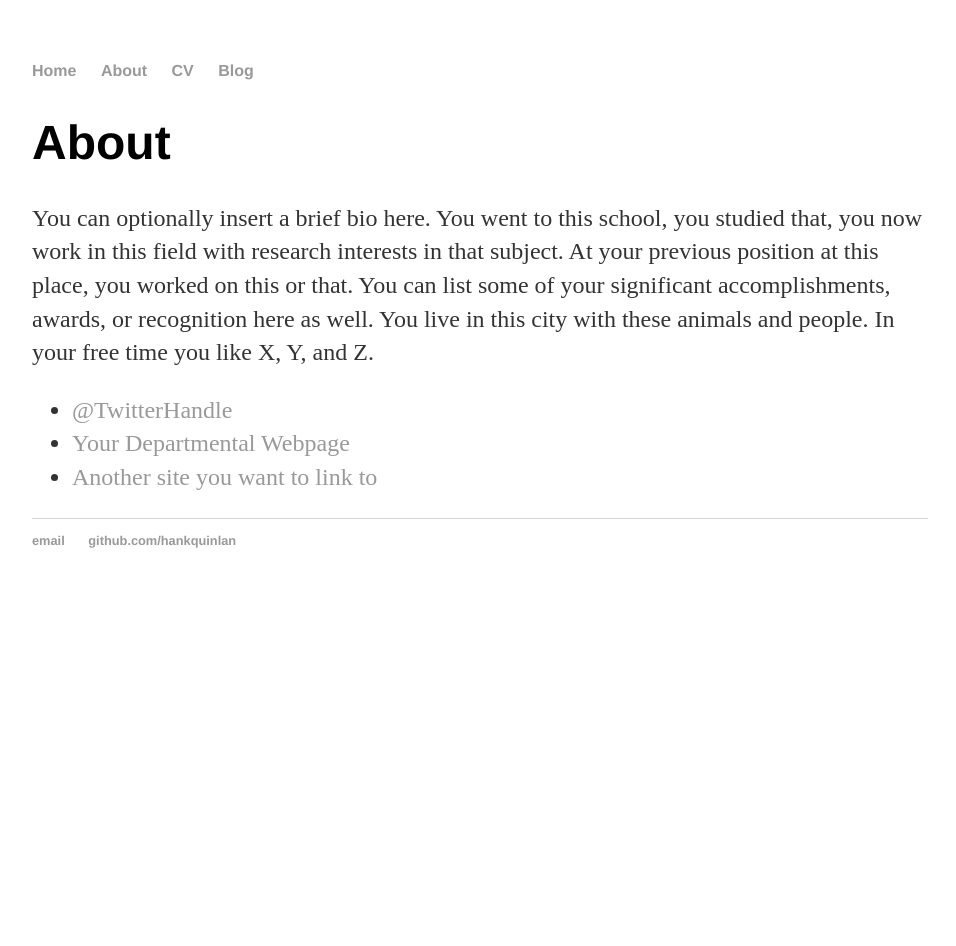
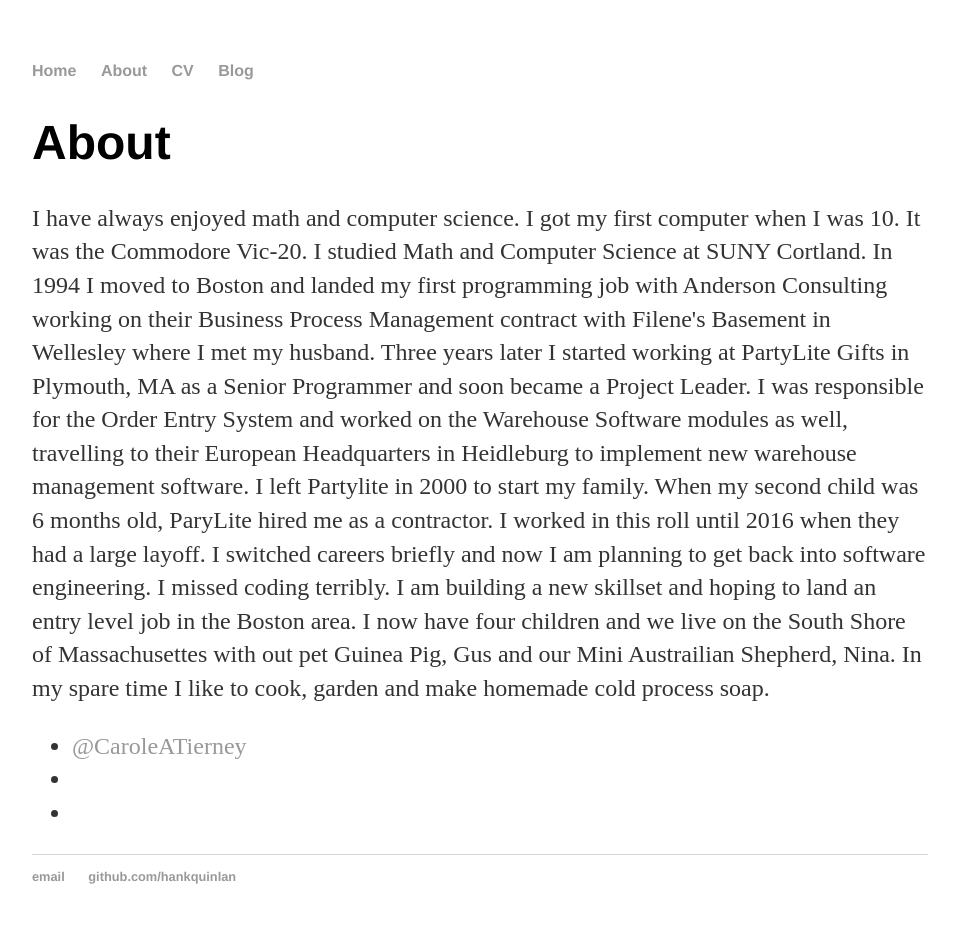
Before and after one commit to caroleatierney/Before-GA-Repository, a Jekyll site: the page built from about/index.html, in a window 1280 px wide. Shown: the whole page, without its empty margins (160-1116 px from the left). Built offline with Jekyll 4.4.1, drawn with Linux system fonts in a browser that asks for light colours; before the commit the page ends 900 px from its top, so only the background shows below that.

Commit message:
Update index.html
My updates

```diff
--- a/about/index.html
+++ b/about/index.html
@@ -1,15 +1,15 @@
 ---
 layout: default
-title: About Hank Quinlan
+title: About Carole Tierney
 ---
 
 		<div class="about">
 			<h1>About</h1>
-			<p>You can optionally insert a brief bio here. You went to this school, you studied that, you now work in this field with research interests in that subject. At your previous position at this place, you worked on this or that. You can list some of your significant accomplishments, awards, or recognition here as well. You live in this city with these animals and people. In your free time you like X, Y, and Z.</p>
+			<p>I have always enjoyed math and computer science.  I got my first computer when I was 10.  It was the Commodore Vic-20. I studied Math and Computer Science at SUNY Cortland.  In 1994 I moved to Boston and landed my first programming job with Anderson Consulting working on their Business Process Management contract with Filene's Basement in Wellesley where I met my husband.  Three years later I started working at PartyLite Gifts in Plymouth, MA as a Senior Programmer and soon became a Project Leader.  I was responsible for the Order Entry System and worked on the Warehouse Software modules as well, travelling to their European Headquarters in Heidleburg to implement new warehouse management software.  I left Partylite in 2000 to start my family.  When my second child was 6 months old, ParyLite hired me as a contractor.  I worked in this roll until 2016 when they had a large layoff. I switched careers briefly and now I am planning to get back into software engineering.  I missed coding terribly.  I am building a new skillset and hoping to land an entry level job in the Boston area. I now have four children and we live on the South Shore of Massachusettes with out pet Guinea Pig, Gus and our Mini Austrailian Shepherd, Nina. In my spare time I like to cook, garden and make homemade cold process soap.</p>
 
 			<ul class="contacts">
-				<li><a href="#">@TwitterHandle</a></li>
-				<li><a href="#">Your Departmental Webpage</a></li>
-				<li><a href="#">Another site you want to link to</a></li>
-				</ul>
+				<li><a href="#">@CaroleATierney</a></li>
+				<li><a href="https://www.facebook.com/Carole Ann Brno Tierney/" style="left: 1120px; top: 1000%"><i class="fab fa-facebook-square fa-2x fa-fw target="_blank"></i></a></li>
+		   		<li><a href="mailto:caroleatierney@gmail.com" target="_top" style="left: 1140px; top: 1000%"><i class="fas fa-envelope fa-2x fa-fw" target="_blank"></i> </a></li>
+			</ul>
 		</div>
```
